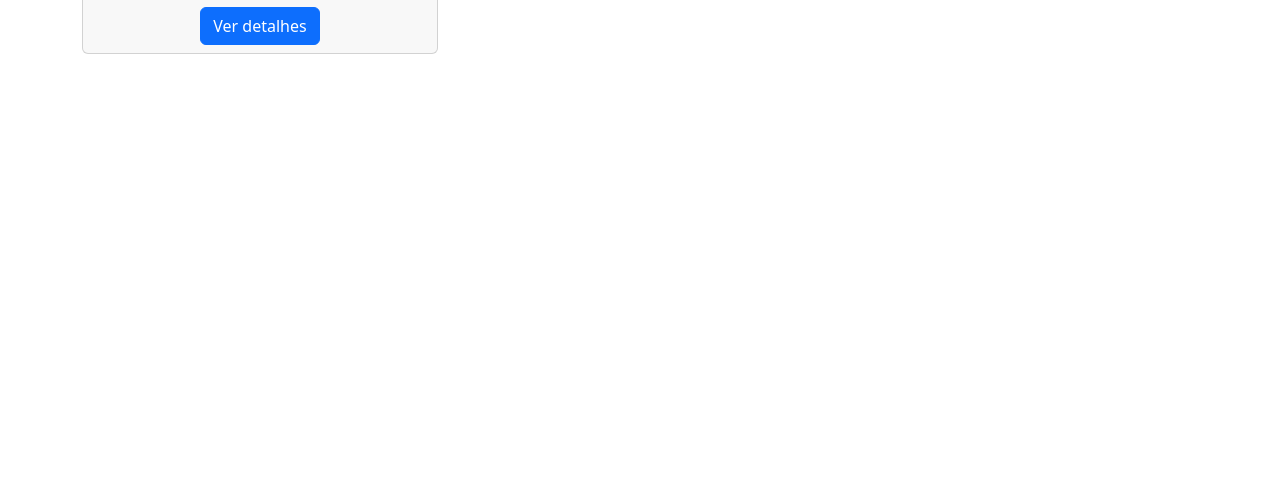
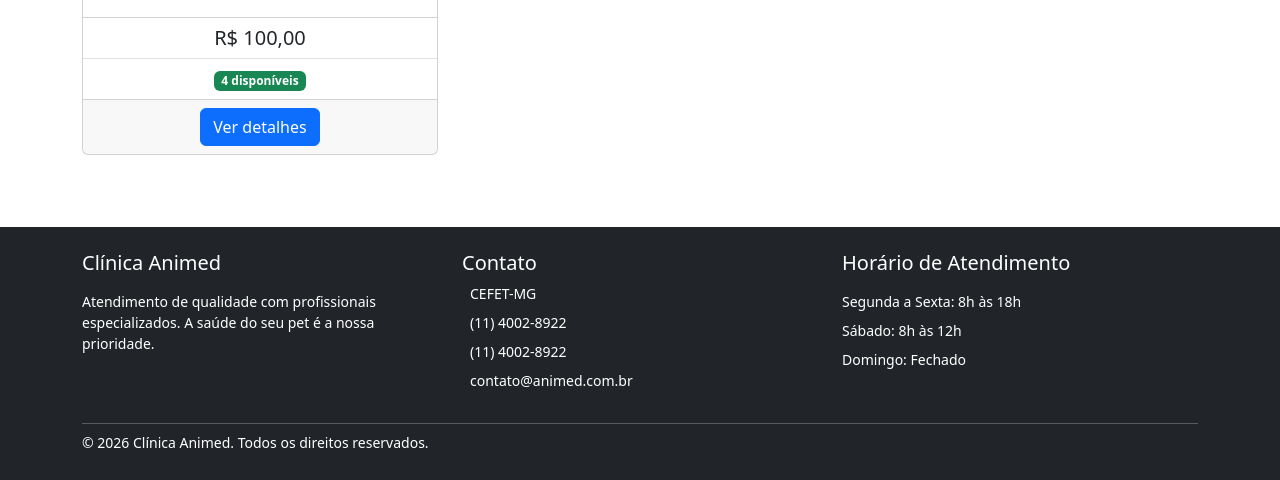
Before and after one commit to luana0220/siteWEB-ClinicaVet, a PHP site: page / in a window 1280 px wide. Shown: the part 2307-2787 px from the top of the page. Before the commit the page ends 2361 px from the top, so only its background shows below. Run offline with PHP 8.4, Linux system fonts and the light colour scheme.

Commit message:
implementacao do header e footer

```diff
--- /dev/null
+++ b/footer.php
@@ -0,0 +1,77 @@
+<!--<footer>
+        <div class="footer">
+            <div class="row">
+                <div class="mx-auto p-2" >
+                    <h3 class="mx-auto p-2">Clínica RLT</h3>
+                    <ul class="list-unstyled">
+                        <li>Telefone: (11) 4002-8922</li>
+                        <li>Endereço: CEFET-MG</li>
+                    </ul>
+                </div>
+            </div>
+        </div>
+    </footer> -->
+
+<!-- footer.php -->
+<footer class="bg-dark text-white py-4 mt-5">
+    <div class="container">
+        <div class="row">
+            <!-- Coluna 1: Informações da Clínica -->
+            <div class="col-md-4 mb-3">
+                <h5 class="mb-3">Clínica Animed</h5>
+                <p class="small">
+                    Atendimento de qualidade com profissionais especializados.
+                    A saúde do seu pet é a nossa prioridade.
+                </p>
+            </div>
+
+            <!-- Coluna 2: Contato -->
+            <div class="col-md-4 mb-2">
+                <h5 class="mb-2">Contato</h5>
+                <ul class="list-unstyled small">
+                    <li class="mb-2">
+                        <i class="bi bi-geo-alt-fill me-2"></i>
+                        CEFET-MG
+                    </li>
+                    <li class="mb-2">
+                        <i class="bi bi-telephone-fill me-2"></i>
+                        (11) 4002-8922
+                    </li>
+                    <li class="mb-2">
+                        <i class="bi bi-whatsapp me-2"></i>
+                        (11) 4002-8922
+                    </li>
+                    <li class="mb-2">
+                        <i class="bi bi-envelope-fill me-2"></i>
+                        contato@animed.com.br
+                    </li>
+                </ul>
+            </div>
+
+            <!-- Coluna 3: Horário de Funcionamento -->
+            <div class="col-md-4 mb-2">
+                <h5 class="mb-3">Horário de Atendimento</h5>
+                <ul class="list-unstyled small">
+                    <li class="mb-2">Segunda a Sexta: 8h às 18h</li>
+                    <li class="mb-2">Sábado: 8h às 12h</li>
+                    <li class="mb-2">Domingo: Fechado</li>
+                </ul>
+            </div>
+        </div>
+
+        <hr class="bg-secondary my-2">
+
+        <!-- Copyright -->
+        <div class="row">
+            <div class="col-md-6 text-center text-md-start">
+                <p class="mb-0 small">
+                    &copy; <?= date('Y') ?> Clínica Animed. Todos os direitos reservados.
+                </p>
+            </div>
+            <div class="col-md-6 text-center text-md-end">
+                <a href="#" class="text-muted small text-decoration-none me-3">Política de Privacidade</a>
+                <a href="#" class="text-muted small text-decoration-none">Termos de Uso</a>
+            </div>
+        </div>
+    </div>
+</footer>
--- /dev/null
+++ b/header.php
@@ -0,0 +1,35 @@
+
+<header class="bg-white shadow-sm">
+    <div class="container">
+        <nav class="navbar navbar-expand-lg navbar-light py-3">
+            <!-- Logo -->
+            <a class="navbar-brand d-flex align-items-center" href="index.php">
+                <img src="imagens/logo.png" alt="Clínica Animed" height="50" class="me-2">
+                <div>
+                    <h4 class="mb-0 text-success fw-bold ">Animed</h4>
+                    <small>Cuidando do seu pet</small>
+                </div>
+            </a>
+
+            <div class="collapse navbar-collapse" id="navbarNav">
+                <ul class="navbar-nav ms-auto align-items-center">
+                    <li class="nav-item">
+                        <a class="nav-link" href="index.php">Serviços</a>
+                    </li>
+                    <li class="nav-item">
+                        <a class="nav-link" href="#">Meus Agendamentos</a>
+                    </li>
+                    <li class="nav-item">
+                        <a class="nav-link" href="#">Sobre Nós</a>
+                    </li>
+                    <li class="nav-item">
+                        <a class="nav-link" href="#">Contato</a>
+                    </li>
+                    <li class="nav-item ms-3">
+                        <a href="#" class="btn btn-success">Agendar</a>
+                    </li>
+                </ul>
+            </div>
+        </nav>
+    </div>
+</header>
--- a/index.php
+++ b/index.php
@@ -39,7 +39,7 @@ $numServicos = count($itensFiltrados);
 </head>
 
 <body>
-
+<?php require "header.php"; ?>
     <body>
         <div class="container mt-4">
             <div class="card mb-4">
@@ -75,7 +75,8 @@ $numServicos = count($itensFiltrados);
                             </div>
                             <ul class="list-group list-group-flush">
                                 <li class="list-group-item">
-                                    <h5 class="card-text">R$ <?= htmlspecialchars( number_format($item['valor'], 2, ",", ".") )?></h5>
+                                    <h5 class="card-text">R$
+                                        <?= htmlspecialchars(number_format($item['valor'], 2, ",", ".")) ?></h5>
                                 </li>
                                 <li class="list-group-item"><?= spanEstoque($item) ?></li>
                             </ul>
@@ -89,7 +90,10 @@ $numServicos = count($itensFiltrados);
                 <?php endforeach; ?>
             </div>
         </div>
+        <?php require "footer.php"; ?>
     </body>
+
+
 
     <script src="https://cdn.jsdelivr.net/npm/bootstrap@5.3.8/dist/js/bootstrap.bundle.min.js"
         integrity="sha384-FKyoEForCGlyvwx9Hj09JcYn3nv7wiPVlz7YYwJrWVcXK/BmnVDxM+D2scQbITxI"
```
Also changed, not shown: imagens/logo.png (added).
